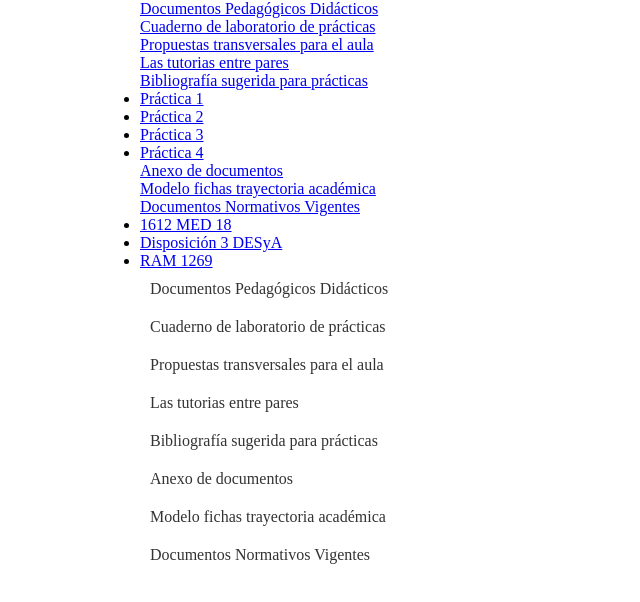
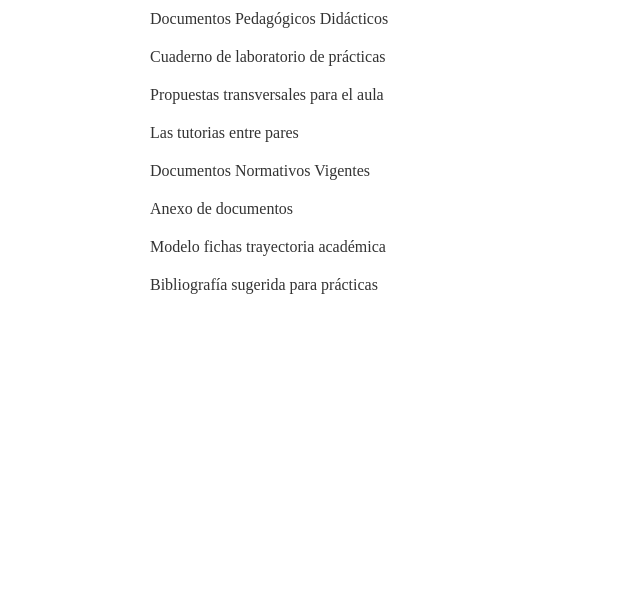
Before and after one commit to Gera-MAJ/menu-practicas-profesionales, a plain HTML site: page index.html in a window 1280 px wide. Shown: the whole page, without its empty margins (0-640 px from the left). Drawn offline with Linux system fonts and the light colour scheme.

Commit message:
se sacó el menu anterior y se dejó el nuevo

```diff
--- a/index.html
+++ b/index.html
@@ -10,37 +10,22 @@
 <body>
     <section class="conteinerAll">
 
-        <a href="#">Documentos Pedagógicos Didácticos</a>
-        <a href="#">Cuaderno de laboratorio de prácticas</a>
-        <a href="#">Propuestas transversales para el aula</a>
-        <a href="#">Las tutorias entre pares</a>
-        <a href="#" id="practicas">Bibliografía sugerida para prácticas</a>
-        <div id="listaPracticas">
-            <ul>
-                <li><a href="#">Práctica 1</a></li>
-                <li><a href="#">Práctica 2</a></li>
-                <li><a href="#">Práctica 3</a></li>
-                <li><a href="#">Práctica 4</a></li>
-            </ul>
-        </div>
-
-        <a href="#">Anexo de documentos</a>
-        <a href="#">Modelo fichas trayectoria académica</a>
-
-        <a href="#" id="normativos">Documentos Normativos Vigentes</a>
-        <ul id="listaNormativos">
-            <li><a href="#">1612 MED 18</a></li>
-            <li><a href="#">Disposición 3 DESyA</a></li>
-            <li><a href="#">RAM 1269</a></li>
-        </ul>
-
-
         <nav>
             <ul>
               <li><a href="#">Documentos Pedagógicos Didácticos</a></li>
               <li><a href="#">Cuaderno de laboratorio de prácticas</a></li>
               <li><a href="#">Propuestas transversales para el aula</a></li>
               <li><a href="#">Las tutorias entre pares</a></li>
+              <li class="has-submenu">
+                <a href="#">Documentos Normativos Vigentes</a>
+                <ul class="submenu">
+                  <li><a href="#">1612 MED 18</a></li>
+                  <li><a href="#">Disposición 3 DESyA</a></li>
+                  <li><a href="#">RAM 1269</a></li>
+                </ul>
+              </li>
+              <li><a href="#">Anexo de documentos</a></li>
+              <li><a href="#">Modelo fichas trayectoria académica</a></li>
               <li class="has-submenu">
                 <a href="#">Bibliografía sugerida para prácticas</a>
                 <ul class="submenu">
@@ -49,16 +34,6 @@
                   <li><a href="#">Práctica 3</a></li>
                   <li><a href="#">Práctica 4</a></li>
                 </ul>
-              </li>
-              <li><a href="#">Anexo de documentos</a></li>
-              <li><a href="#">Modelo fichas trayectoria académica</a></li>
-              <li class="has-submenu">
-                <a href="#">Documentos Normativos Vigentes</a>
-                <ul class="submenu">
-                  <li><a href="#">1612 MED 18</a></li>
-                  <li><a href="#">Disposición 3 DESyA</a></li>
-                  <li><a href="#">RAM 1269</a></li>
-                </ul>
             </ul>
           </nav>
 
```
